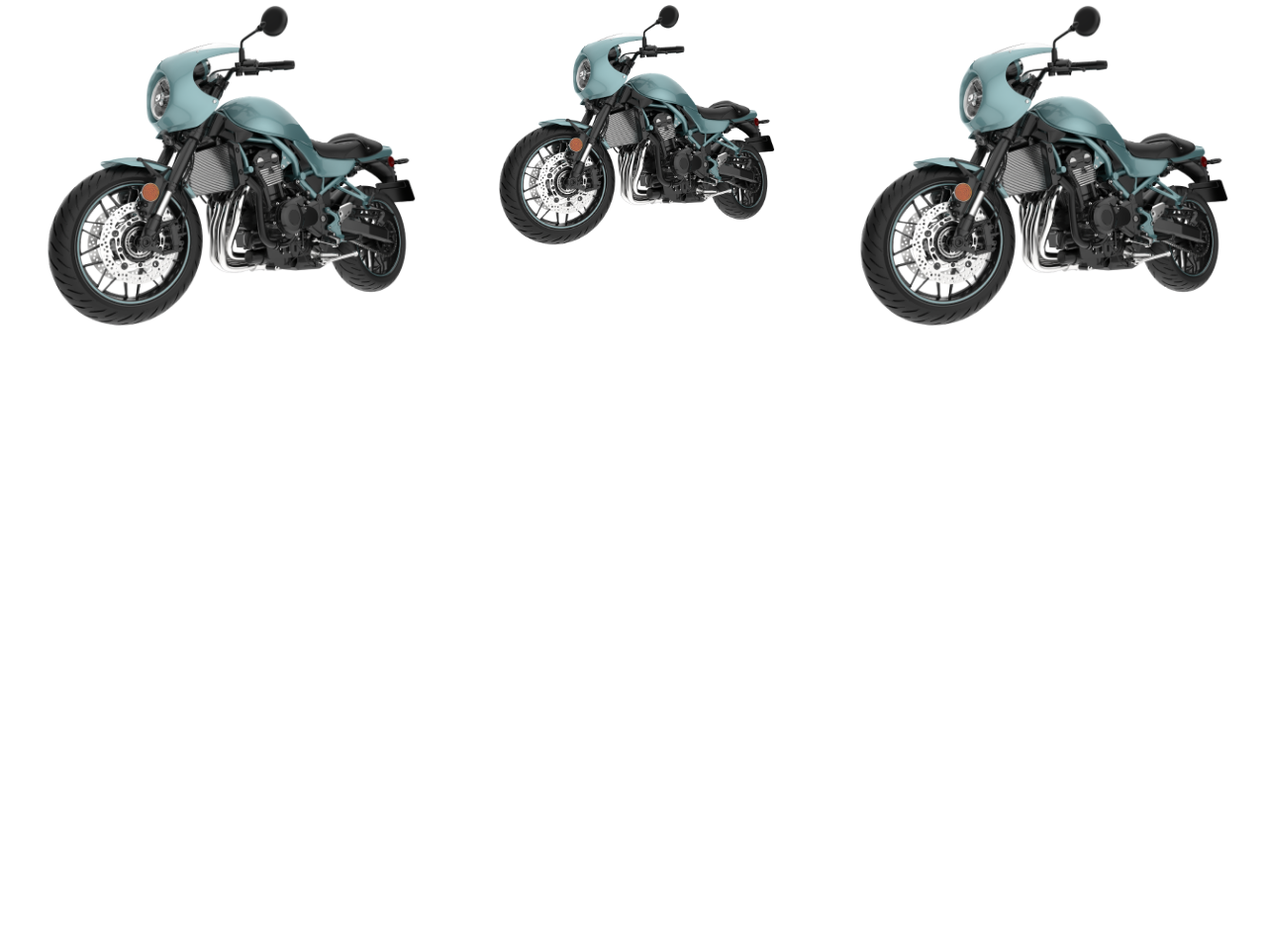
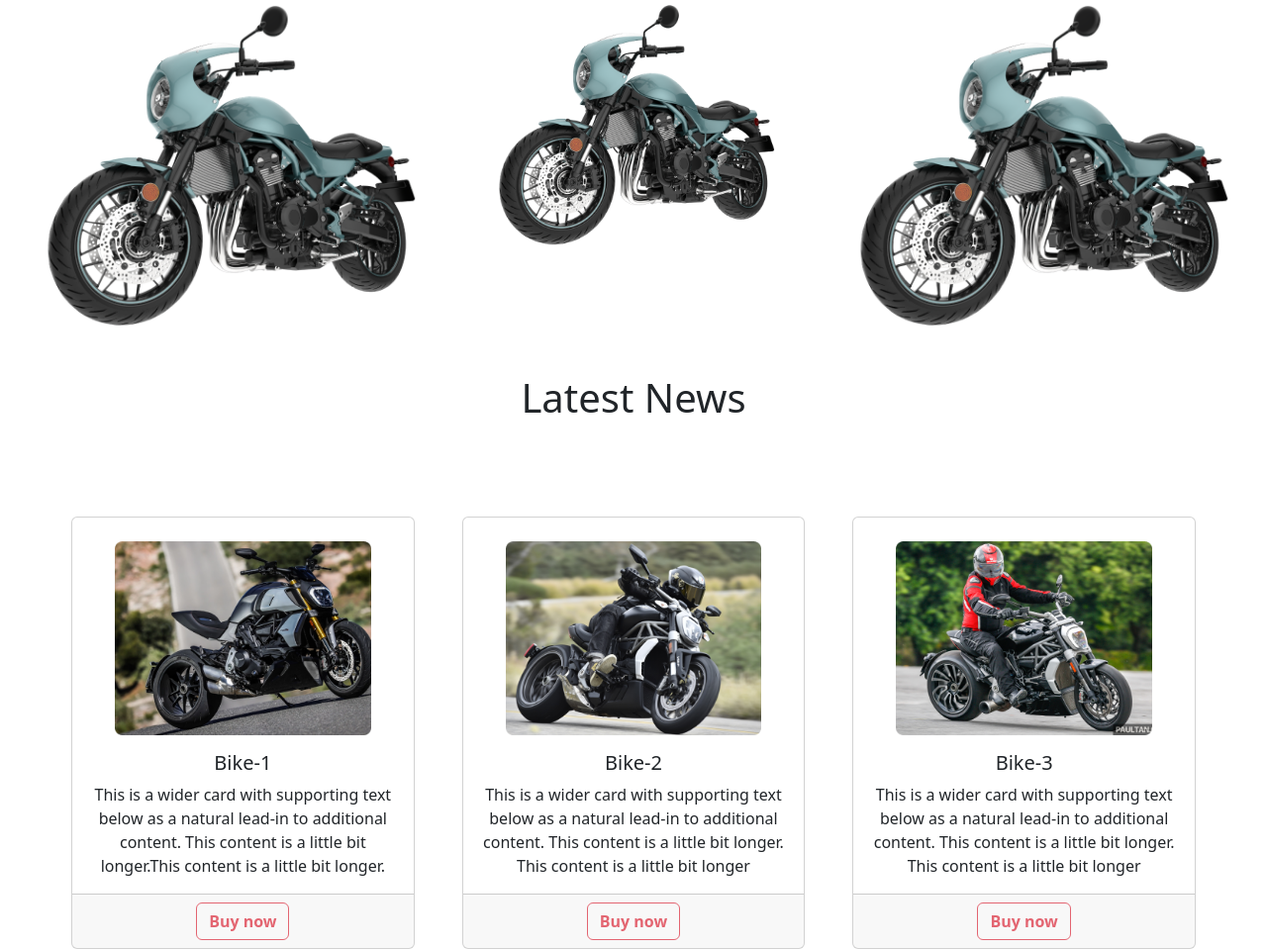
Before and after one commit to Habebur-rahman/project-by-bootstrap, a plain HTML site: page index.html in a window 1280 px wide. Shown: the part 658-1617 px from the top of the page at 99% size. Before the commit the page ends 988 px from the top, so only its background shows below. Drawn offline with Linux system fonts and the light colour scheme.

Commit message:
news section added

```diff
--- a/index.html
+++ b/index.html
@@ -190,6 +190,64 @@
         </div>
         </section>
         <!-- Fetured section end -->
+        <!-- news section start -->
+        <section class="mt-5">
+            <h1 class="text-center">Latest News</h1>
+            <div class="row row-cols-1 row-cols-md-3 g-5 mt-5 mx-5 ">
+                <div class="col">
+                  <div class="card h-100 text-center">
+                    <img src="./assets/images/latest1.png" class=" w-75 mx-auto mt-4 card-img-top" alt="...">
+                    <div class="card-body">
+                      <h5 class="card-title">Bike-1</h5>
+                      <p class="card-text">This is a wider card with supporting text below as a natural lead-in to additional content. This content is a little bit longer.This content is a little bit longer.</p>
+                    </div>
+                    <div class="card-footer">
+                        <button
+                        class="btn btn-outline-danger opacity-75 fw-semibold"
+                        type="submit"
+                      >
+                        Buy now
+                      </button>
+                    </div>
+                  </div>
+                </div>
+                <div class="col">
+                  <div class="card h-100 text-center">
+                    <img src="./assets/images/latest2.png" class=" w-75 mx-auto mt-4 card-img-top" alt="...">
+                    <div class="card-body">
+                      <h5 class="card-title">Bike-2</h5>
+                      <p class="card-text">This is a wider card with supporting text below as a natural lead-in to additional content. This content is a little bit longer. This content is a little bit longer</p>
+                    </div>
+                    <div class="card-footer">
+                        <button
+                        class="btn btn-outline-danger opacity-75 fw-semibold"
+                        type="submit"
+                      >
+                        Buy now
+                      </button>
+                    </div>
+                  </div>
+                </div>
+                <div class="col">
+                  <div class="card h-100 text-center">
+                    <img src="./assets/images/latest3.png" class=" w-75 mx-auto mt-4 card-img-top" alt="...">
+                    <div class="card-body">
+                      <h5 class="card-title">Bike-3</h5>
+                      <p class="card-text">This is a wider card with supporting text below as a natural lead-in to additional content. This content is a little bit longer. This content is a little bit longer</p>
+                    </div>
+                    <div class="card-footer">
+                        <button
+                        class="btn btn-outline-danger opacity-75 fw-semibold"
+                        type="submit"
+                      >
+                        Buy now
+                      </button>
+                    </div>
+                  </div>
+                </div>
+              </div>
+        </section>
+        <!-- news section end -->
 
 
     </main>
```
